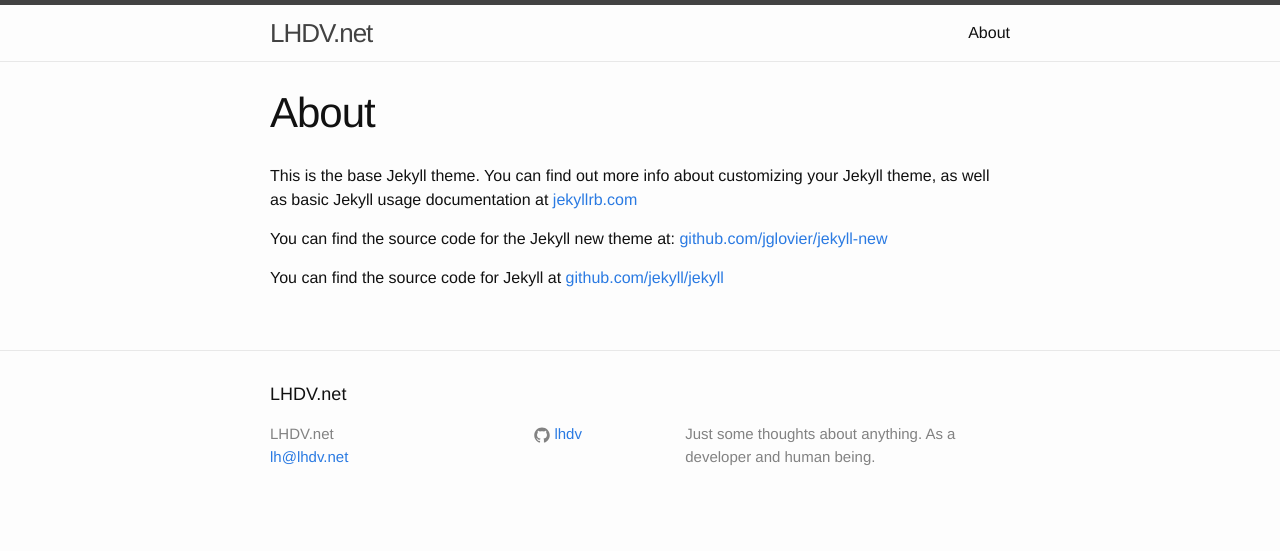
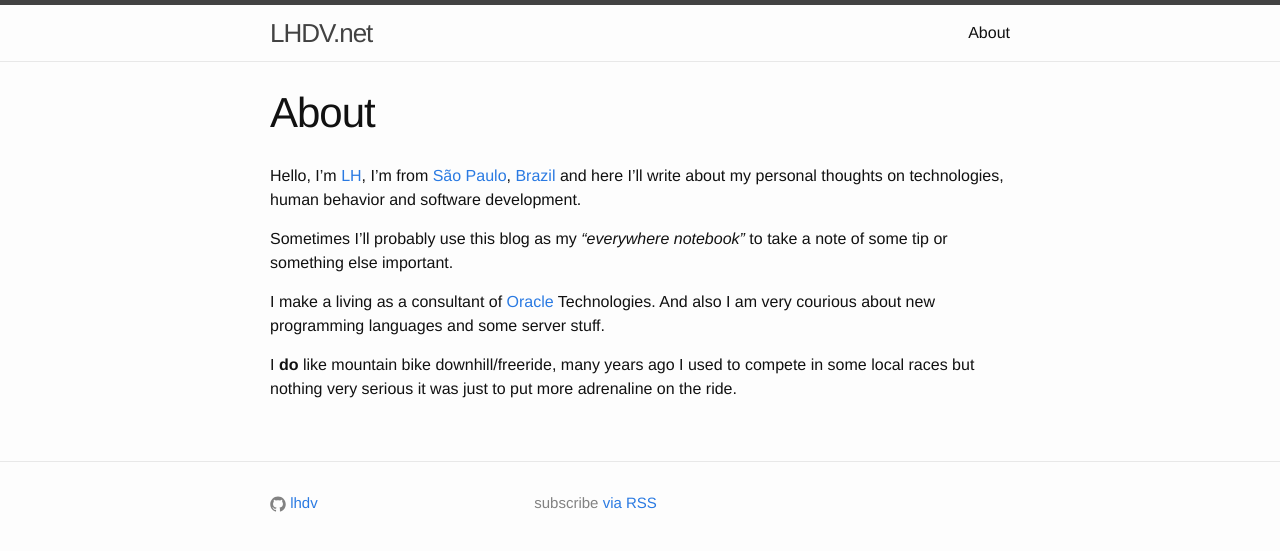
Before and after one commit to lhdv/lhdv.github.io, a Jekyll site: the page built from about.md, in a window 1280 px wide. Shown: the top 551 px of the page. Built offline with Jekyll 4.4.1, drawn with Linux system fonts in a browser that asks for light colours.

Commit message:
Changes in layout of pages. Add info in about.md page.

```diff
--- a/_includes/footer.html
+++ b/_includes/footer.html
@@ -2,17 +2,8 @@
 
   <div class="wrapper">
 
-    <h2 class="footer-heading">{{ site.title }}</h2>
-
     <div class="footer-col-wrapper">
       <div class="footer-col  footer-col-1">
-        <ul class="contact-list">
-          <li>{{ site.title }}</li>
-          <li><a href="mailto:{{ site.email }}">{{ site.email }}</a></li>
-        </ul>
-      </div>
-
-      <div class="footer-col  footer-col-2">
         <ul class="social-media-list">
           {% if site.github_username %}
           <li>
@@ -45,8 +36,11 @@
         </ul>
       </div>
 
+      <div class="footer-col  footer-col-2">
+        <p class="rss-subscribe">subscribe <a href="{{ "/feed.xml" | prepend: site.baseurl }}">via RSS</a></p>
+      </div>
+
       <div class="footer-col  footer-col-3">
-        <p class="text">{{ site.description }}</p>
       </div>
     </div>
 
--- a/_layouts/post.html
+++ b/_layouts/post.html
@@ -5,11 +5,12 @@
 
   <header class="post-header">
     <h1 class="post-title">{{ page.title }}</h1>
-    <p class="post-meta">{{ page.date | date: "%b %-d, %Y" }}{% if page.author %} • {{ page.author }}{% endif %}{% if page.meta %} • {{ page.meta }}{% endif %}</p>
+    <p class="post-meta">{{ page.date | date: "%F -  %r (%Z)" }}{% if page.author %} • {{ page.author }}{% endif %}{% if page.meta %} • {{ page.meta }}{% endif %}</p>
   </header>
 
   <article class="post-content">
     {{ content }}
   </article>
 
+    <p class="post-meta">Tags: {% if page.tags == empty %}empty {% else %} {{page.tags | join: ", "}} {% endif %}</p>
 </div>
--- a/_posts/2014-12-08-welcome-to-jekyll.markdown
+++ b/_posts/2014-12-08-welcome-to-jekyll.markdown
@@ -2,7 +2,7 @@
 layout: post
 title:  "Welcome to Jekyll!"
 date:   2014-12-08 17:58:22
-categories: jekyll update
+tags: blog ruby web
 ---
 You’ll find this post in your `_posts` directory. Go ahead and edit it and re-build the site to see your changes. You can rebuild the site in many different ways, but the most common way is to run `jekyll serve`, which launches a web server and auto-regenerates your site when a file is updated.
 
--- a/about.md
+++ b/about.md
@@ -4,8 +4,14 @@
 permalink: /about/
 ---
 
-This is the base Jekyll theme. You can find out more info about customizing your Jekyll theme, as well as basic Jekyll usage documentation at [jekyllrb.com](http://jekyllrb.com/)
+Hello, I'm [LH](mailto:lh@lhdv.net), I'm from [São Paulo][1]{:target="_blank"}, [Brazil][2]{:target="_blank"} and here I'll write about my personal thoughts on technologies, human behavior and software development.
 
-You can find the source code for the Jekyll new theme at: [github.com/jglovier/jekyll-new](https://github.com/jglovier/jekyll-new)
+Sometimes I'll probably use this blog as my *"everywhere notebook"* to take a note of some tip or something else important.
 
-You can find the source code for Jekyll at [github.com/jekyll/jekyll](https://github.com/jekyll/jekyll)
+I make a living as a consultant of [Oracle][3]{:target="_blank"} Technologies. And also I am very courious about new programming languages and some server stuff.
+
+I **do** like mountain bike downhill/freeride, many years ago I used to compete in some local races but nothing very serious it was just to put more adrenaline on the ride.
+
+[1]: http://en.wikipedia.org/wiki/S%C3%A3o_Paulo
+[2]: http://en.wikipedia.org/wiki/Brazil
+[3]: http://www.oracle.com "Oracle.com"
--- a/index.html
+++ b/index.html
@@ -9,7 +9,7 @@
   <ul class="post-list">
     {% for post in site.posts %}
       <li>
-        <span class="post-meta">{{ post.date | date: "%b %-d, %Y" }}</span>
+        <span class="post-meta">{{ post.date | date: "%F -  %r (%Z)" }}</span>
 
         <h2>
           <a class="post-link" href="{{ post.url | prepend: site.baseurl }}">{{ post.title }}</a>
@@ -18,6 +18,5 @@
     {% endfor %}
   </ul>
 
-  <p class="rss-subscribe">subscribe <a href="{{ "/feed.xml" | prepend: site.baseurl }}">via RSS</a></p>
 
 </div>
```
